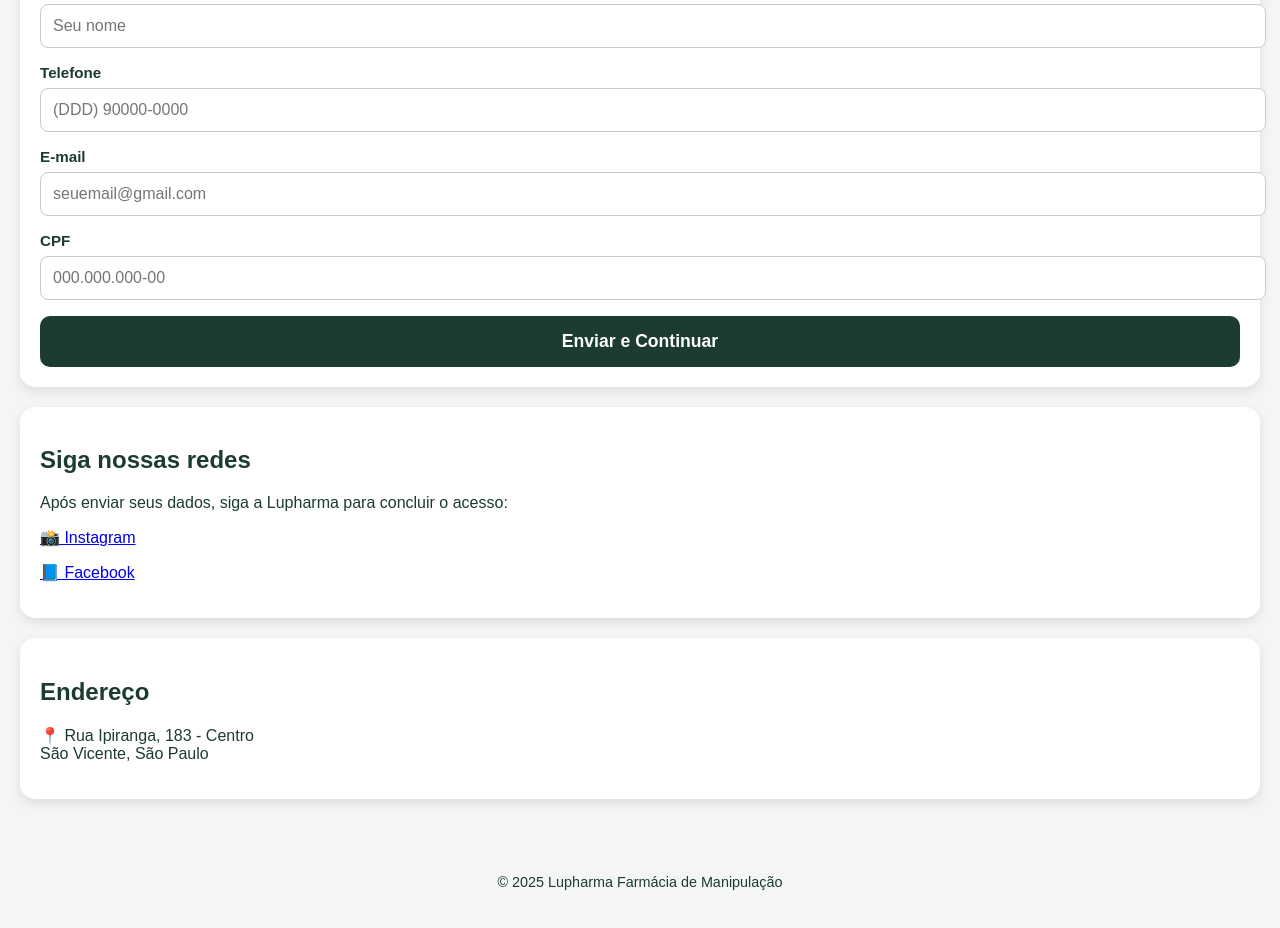
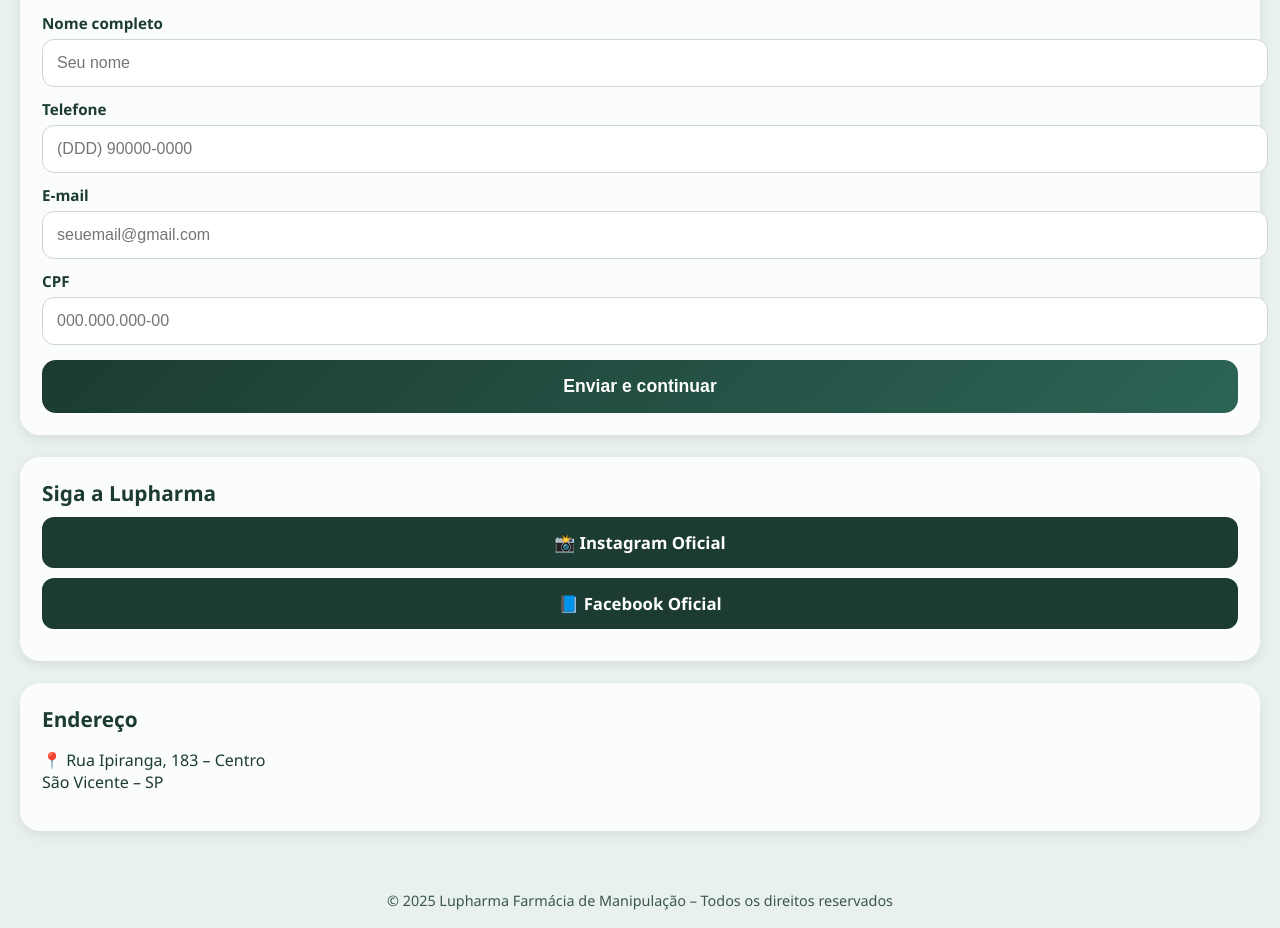
Before and after one commit to Lupharmanipulacao/lupharma-site, a plain HTML site: page index.html in a window 1280 px wide. Shown: the part 570-1498 px from the top of the page. Before the commit the page ends 1475 px from the top, so only its background shows below. Drawn offline with Linux system fonts and the light colour scheme.

Commit message:
Update index.html

```diff
--- a/index.html
+++ b/index.html
@@ -6,99 +6,154 @@
     <title>Lupharma | Wi-Fi Gratuito</title>
 
     <style>
+        /* =================== GERAL =================== */
         body {
             margin: 0;
-            font-family: Arial, sans-serif;
-            background: #f3f6f4;
+            background: #e9f1ed;
+            font-family: "Segoe UI", Arial, sans-serif;
             color: #1c3b32;
         }
 
+        /* =================== HEADER =================== */
         header {
             background: #1c3b32;
-            padding: 20px;
+            padding: 25px 0;
             text-align: center;
+            box-shadow: 0 2px 10px rgba(0,0,0,0.2);
         }
 
         header img {
-            width: 130px;
-            border-radius: 10px;
+            width: 140px;
+            border-radius: 12px;
         }
 
+        /* =================== CAPA =================== */
         .hero {
             background: url('fachada.jpg') center/cover no-repeat;
-            height: 230px;
+            height: 260px;
+            position: relative;
             display: flex;
+            justify-content: center;
             align-items: center;
-            justify-content: center;
-            position: relative;
         }
 
         .hero::after {
             content: "";
             position: absolute;
-            top: 0; left: 0;
-            width: 100%; height: 100%;
-            background: rgba(0, 0, 0, 0.35);
+            inset: 0;
+            background: rgba(0, 0, 0, 0.45);
         }
 
         .hero h1 {
-            color: white;
             position: relative;
-            font-size: 1.8rem;
+            color: #fff;
+            font-size: 2rem;
             text-align: center;
             padding: 0 20px;
+            font-weight: 600;
+            text-shadow: 0 0 8px rgba(0,0,0,0.6);
         }
 
+        /* =================== CAIXAS DE CONTEÚDO =================== */
         .content {
             padding: 20px;
         }
 
         .card {
-            background: white;
-            border-radius: 15px;
-            padding: 20px;
-            box-shadow: 0 4px 12px rgba(0,0,0,0.1);
-            margin-bottom: 20px;
+            background: #ffffffcc;
+            backdrop-filter: blur(7px);
+            padding: 22px;
+            border-radius: 20px;
+            box-shadow: 0 4px 12px rgba(0,0,0,0.08);
+            margin-bottom: 22px;
+            animation: fadeIn 0.4s ease forwards;
+        }
+
+        @keyframes fadeIn {
+            from { opacity: 0; transform: translateY(12px); }
+            to { opacity: 1; transform: translateY(0); }
+        }
+
+        .card h2 {
+            margin-top: 0;
+            margin-bottom: 10px;
+            font-size: 1.3rem;
+            color: #1c3b32;
+            font-weight: 700;
         }
 
         label {
-            font-weight: bold;
+            display: block;
+            margin-top: 12px;
+            font-weight: 600;
             font-size: 0.95rem;
         }
 
         input {
             width: 100%;
-            padding: 12px;
+            padding: 14px;
             margin-top: 6px;
-            margin-bottom: 16px;
-            border-radius: 8px;
-            border: 1px solid #ccc;
+            border: 1px solid #cdd5d0;
+            border-radius: 12px;
             font-size: 1rem;
+            outline: none;
+            transition: all .2s ease;
         }
 
+        input:focus {
+            border-color: #1c3b32;
+            box-shadow: 0 0 5px rgba(28,59,50,0.3);
+        }
+
+        /* =================== BOTÃO =================== */
         button {
             width: 100%;
-            padding: 15px;
+            padding: 16px;
+            margin-top: 15px;
             font-size: 1.1rem;
             border: none;
-            border-radius: 10px;
-            background: #1c3b32;
+            border-radius: 14px;
+            background: linear-gradient(135deg, #1c3b32, #2c6455);
             color: white;
             font-weight: bold;
             cursor: pointer;
+            transition: 0.2s ease;
         }
 
         button:hover {
-            background: #245447;
+            transform: scale(1.02);
+            background: linear-gradient(135deg, #245447, #1c3b32);
         }
 
+        /* =================== LINK DAS REDES =================== */
+        .social a {
+            display: block;
+            padding: 14px;
+            margin-bottom: 10px;
+            border-radius: 12px;
+            background: #1c3b32;
+            color: #fff;
+            text-align: center;
+            text-decoration: none;
+            font-weight: bold;
+            font-size: 1.05rem;
+            transition: 0.2s ease;
+        }
+
+        .social a:hover {
+            background: #245447;
+            transform: scale(1.02);
+        }
+
+        /* =================== FOOTER =================== */
         footer {
             text-align: center;
-            padding: 15px;
+            padding: 18px;
+            color: #1c3b32;
             font-size: 0.9rem;
-            color: #1c3b32;
-            margin-top: 20px;
+            opacity: 0.85;
         }
+
     </style>
 </head>
 
@@ -116,7 +171,7 @@
 
     <div class="card">
         <h2>Preencha para liberar o Wi-Fi</h2>
-        <p>Para acessar o Wi-Fi da <strong>Lupharma</strong>, preencha seus dados abaixo.</p>
+        <p>Por favor, complete seus dados para acessar o Wi-Fi da <strong>Lupharma</strong>.</p>
 
         <label>Nome completo</label>
         <input type="text" placeholder="Seu nome">
@@ -130,28 +185,26 @@
         <label>CPF</label>
         <input type="text" placeholder="000.000.000-00">
 
-        <button onclick="alert('Dados enviados! Agora siga as redes sociais para liberar o Wi-Fi.')">
-            Enviar e Continuar
+        <button onclick="alert('Dados enviados! Agora siga nossas redes para liberar o Wi-Fi.');">
+            Enviar e continuar
         </button>
     </div>
 
-    <div class="card">
-        <h2>Siga nossas redes</h2>
-        <p>Após enviar seus dados, siga a Lupharma para concluir o acesso:</p>
-
-        <p><a href="https://instagram.com" target="_blank">📸 Instagram</a></p>
-        <p><a href="https://facebook.com" target="_blank">📘 Facebook</a></p>
+    <div class="card social">
+        <h2>Siga a Lupharma</h2>
+        <a href="https://www.instagram.com/lupharma183?igsh=aXl2OG53dmtvOTFw" target="_blank">📸 Instagram Oficial</a>
+        <a href="https://www.facebook.com/share/1DJES4Ho99/" target="_blank">📘 Facebook Oficial</a>
     </div>
 
     <div class="card">
         <h2>Endereço</h2>
-        <p>📍 Rua Ipiranga, 183 - Centro<br>São Vicente, São Paulo</p>
+        <p>📍 Rua Ipiranga, 183 – Centro<br>São Vicente – SP</p>
     </div>
 
 </div>
 
 <footer>
-    © 2025 Lupharma Farmácia de Manipulação
+    © 2025 Lupharma Farmácia de Manipulação – Todos os direitos reservados
 </footer>
 
 </body>
```
